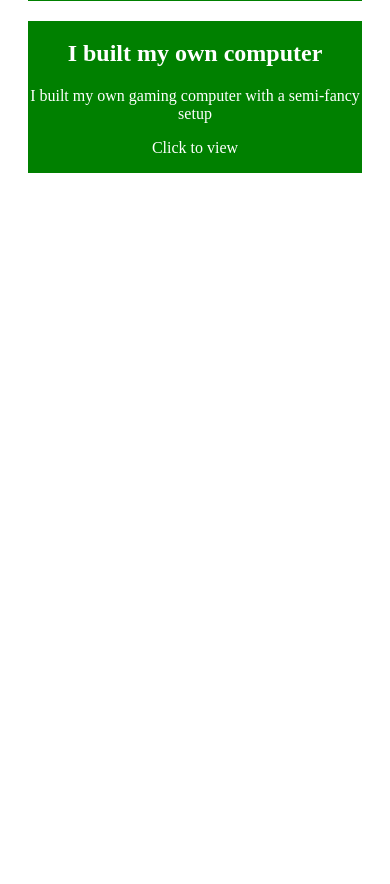
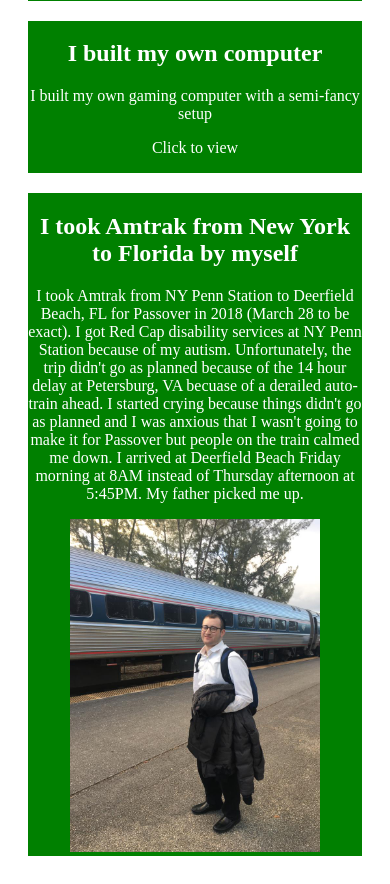
Before and after one commit to EphraimB/ephraim-becker, a PHP site: page /everydayLife/accomplishments/ in a window 390 px wide. Shown: the part 454-1338 px from the top of the page. Before the commit the page ends 627 px from the top, so only its background shows below. Run offline with PHP 8.4, Linux system fonts and the light colour scheme.

Commit message:
Added my Amtrak trip to the site.

```diff
--- a/everydayLife/accomplishments/css/style.css
+++ b/everydayLife/accomplishments/css/style.css
@@ -1,6 +1,7 @@
 .card {
   background-color: lightgrey;
   margin: 10px;
+  color: white;
 }
 
 .card a {
@@ -16,6 +17,6 @@
 
 @media screen and (max-width: 800px) {
   .grid-container {
-    grid-template-columns: 3fr;
+    grid-template-columns: 4fr;
   }
 }
--- a/everydayLife/accomplishments/index.php
+++ b/everydayLife/accomplishments/index.php
@@ -49,6 +49,11 @@
               <p>Click to view</p>
             </a>
           </div>
+          <div style="background-color: green;" class="card">
+            <h2>I took Amtrak from New York to Florida by myself</h2>
+            <p>I took Amtrak from NY Penn Station to Deerfield Beach, FL for Passover in 2018 (March 28 to be exact). I got Red Cap disability services at NY Penn Station because of my autism. Unfortunately, the trip didn't go as planned because of the 14 hour delay at Petersburg, VA becuase of a derailed auto-train ahead. I started crying because things didn't go as planned and I was anxious that I wasn't going to make it for Passover but people on the train calmed me down. I arrived at Deerfield Beach Friday morning at 8AM instead of Thursday afternoon at 5:45PM. My father picked me up.</p>
+            <img src="img/AmtrakAtDeerfieldBeach.jpg" alt="Amtrak at Deerfield Beach" width="250px" height="auto">
+          </div>
         </div>
     </main>
     <script src="../../js/script.js"></script>
```
Also changed, not shown: everydayLife/accomplishments/img/AmtrakAtDeerfieldBeach.jpg (added).
